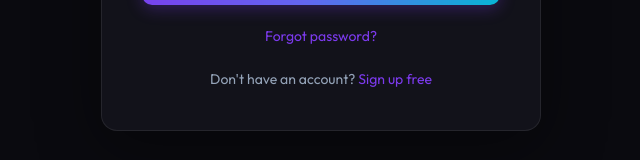
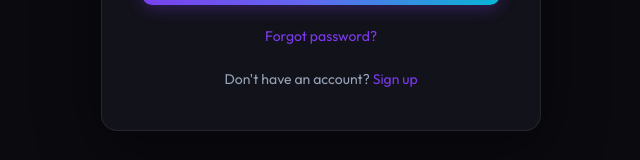
Before and after one commit to MyWorld0007/shotlyapi, a React (Vite) app: page /login in a window 1280 px wide. Shown: the part 496-656 px from the top of the page, without its empty margins (319-959 px from the left). Built offline with nearby package versions, Linux system fonts and the light colour scheme; no server answers.

Commit message:
security #12: Login uses credentials include, no localStorage token

```diff
--- a/src/pages/Login.jsx
+++ b/src/pages/Login.jsx
@@ -21,13 +21,14 @@
 
     fetch(`${API_URL}/api/auth/login`, {
       method: 'POST',
+      credentials: 'include',
       headers: { 'Content-Type': 'application/json' },
       body: JSON.stringify({ email, password })
     })
       .then(r => r.json())
       .then(data => {
         if (data.error) throw new Error(data.error)
-        return login(data.token)
+        return login()
       })
       .then(() => navigate('/dashboard'))
       .catch(err => {
@@ -64,7 +65,7 @@
           <Link to="/forgot-password">Forgot password?</Link>
         </div>
         <div className="auth-switch">
-          Don't have an account? <Link to="/signup">Sign up free</Link>
+          Don't have an account? <Link to="/signup">Sign up</Link>
         </div>
       </div>
     </div>
```
